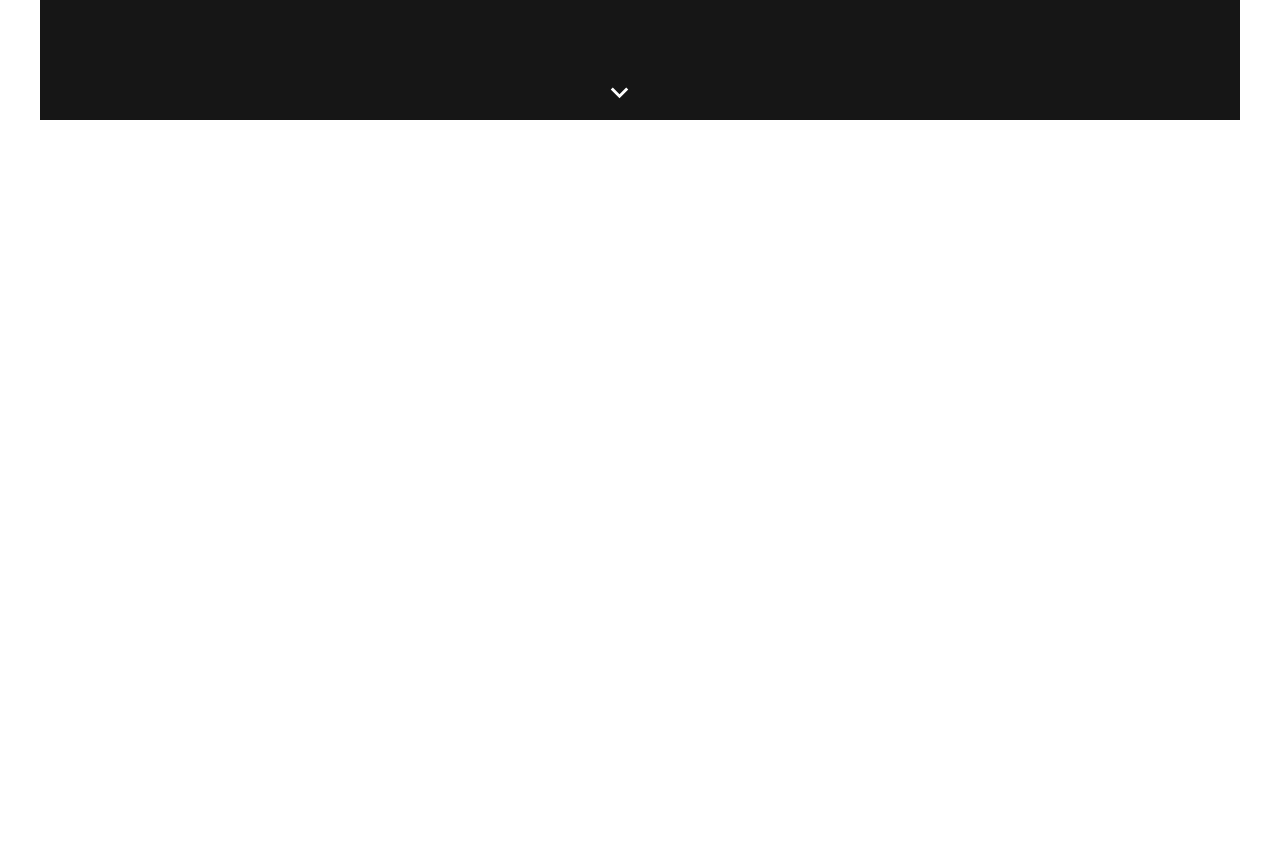
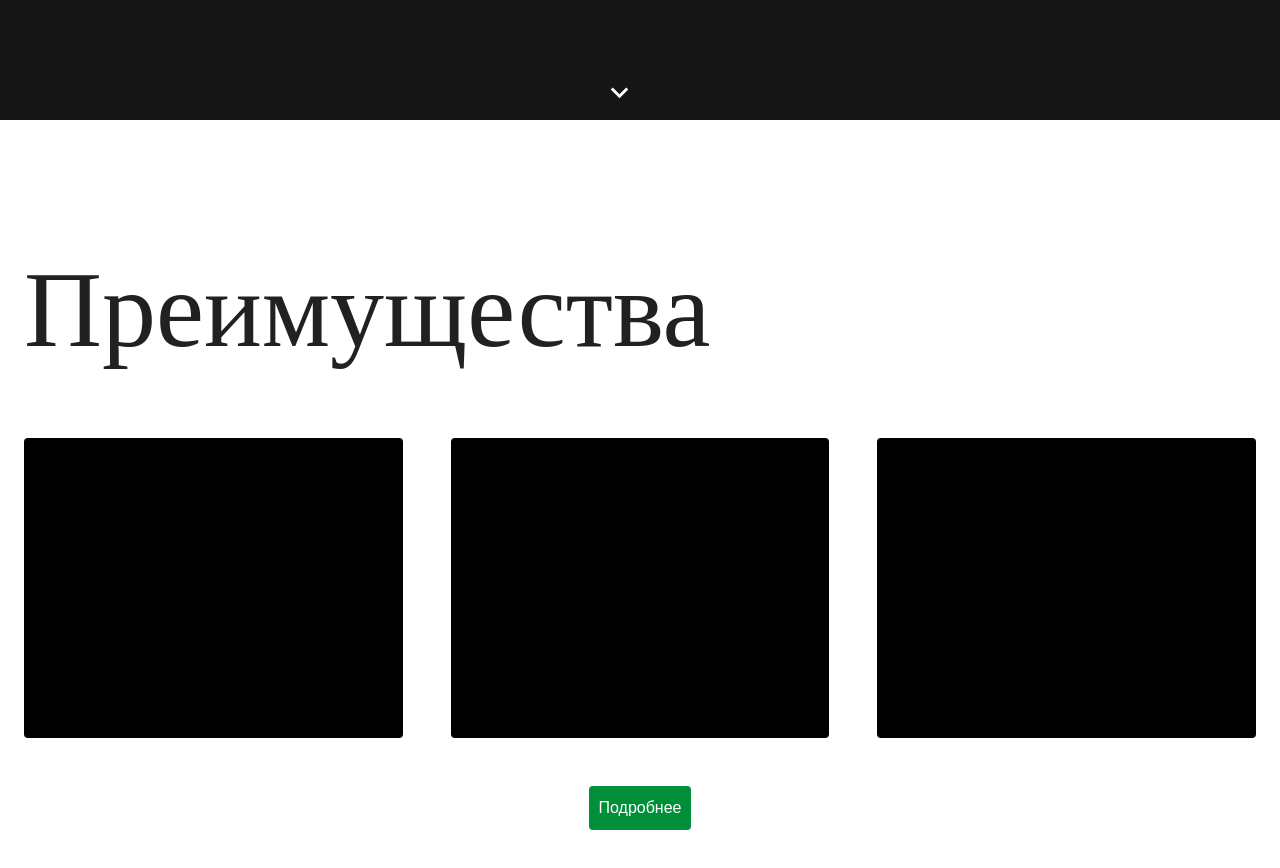
Before and after one commit to aziret-sherov/sk, a React (Vite) app: page / in a window 1280 px wide. Shown: the part 680-1548 px from the top of the page. Built offline with nearby package versions, Linux system fonts and the light colour scheme; a web font is replaced by a local one.

Commit message:
added: References items

```diff
--- a/src/components/CustomContainer/CustomContainer.tsx
+++ b/src/components/CustomContainer/CustomContainer.tsx
@@ -18,7 +18,7 @@ interface props {
 }
 
 const CustomContainer = ({background, children}: props) => {
-    return <StyledContainer background={background}>{children}</StyledContainer>;
+    return <StyledContainer maxWidth={false} background={background}>{children}</StyledContainer>;
 };
 
 export default CustomContainer;
--- a/src/components/References/References.tsx
+++ b/src/components/References/References.tsx
@@ -1,9 +1,51 @@
 import CustomContainer from "../CustomContainer/CustomContainer.tsx";
+import { Grid, Paper, Typography, useMediaQuery, useTheme} from "@mui/material";
+import styled from "styled-components";
+
+const Title = styled(Typography)`
+    font-size: 108px;
+    font-weight: 600;
+    line-height: 54px;
+    text-align: left;
+`;
+
+const Item = styled(Paper)`
+    border: none;
+    height: 300px;
+`;
+
+const StyledButton = styled.div`
+    background:#008E39;
+    color: white;
+    padding: 10px;
+    border-radius: 4px;
+    cursor: pointer;
+`;
 
 const References = () => {
+    const theme = useTheme();
+    const isMobile = useMediaQuery(theme.breakpoints.down('sm'));
     return (
         <CustomContainer background={'#FFFFFF'}>
-            <div></div>
+            <Title lineHeight={isMobile ?  '45px' : '80px'} width={isMobile ? '256px' : '627px'} fontFamily={"DIN Condensed"} fontSize={isMobile ? '56px' : '108px'}>
+                Преимущества
+            </Title>
+            <Grid container={!isMobile} mt={5} spacing={6} display={"flex"} flexDirection={ isMobile ? "column" : "row"}>
+                <Grid item xs={4}>
+                    <Item sx={{boxShadow: 'none', background: 'black'}}/>
+                </Grid>
+                <Grid item xs={4}>
+                    <Item sx={{boxShadow: 'none', background: 'black'}}/>
+                </Grid>
+                <Grid item xs={4}>
+                    <Item sx={{boxShadow: 'none', background: 'black'}}/>
+                </Grid>
+                <Grid item xs={12} display={'flex'} justifyContent={'center'}>
+                    <StyledButton>
+                        Подробнее
+                    </StyledButton>
+                </Grid>
+            </Grid>
         </CustomContainer>
     );
 };
```
Also changed, not shown: 1 other file (tests, documents, lock files or other folders).
